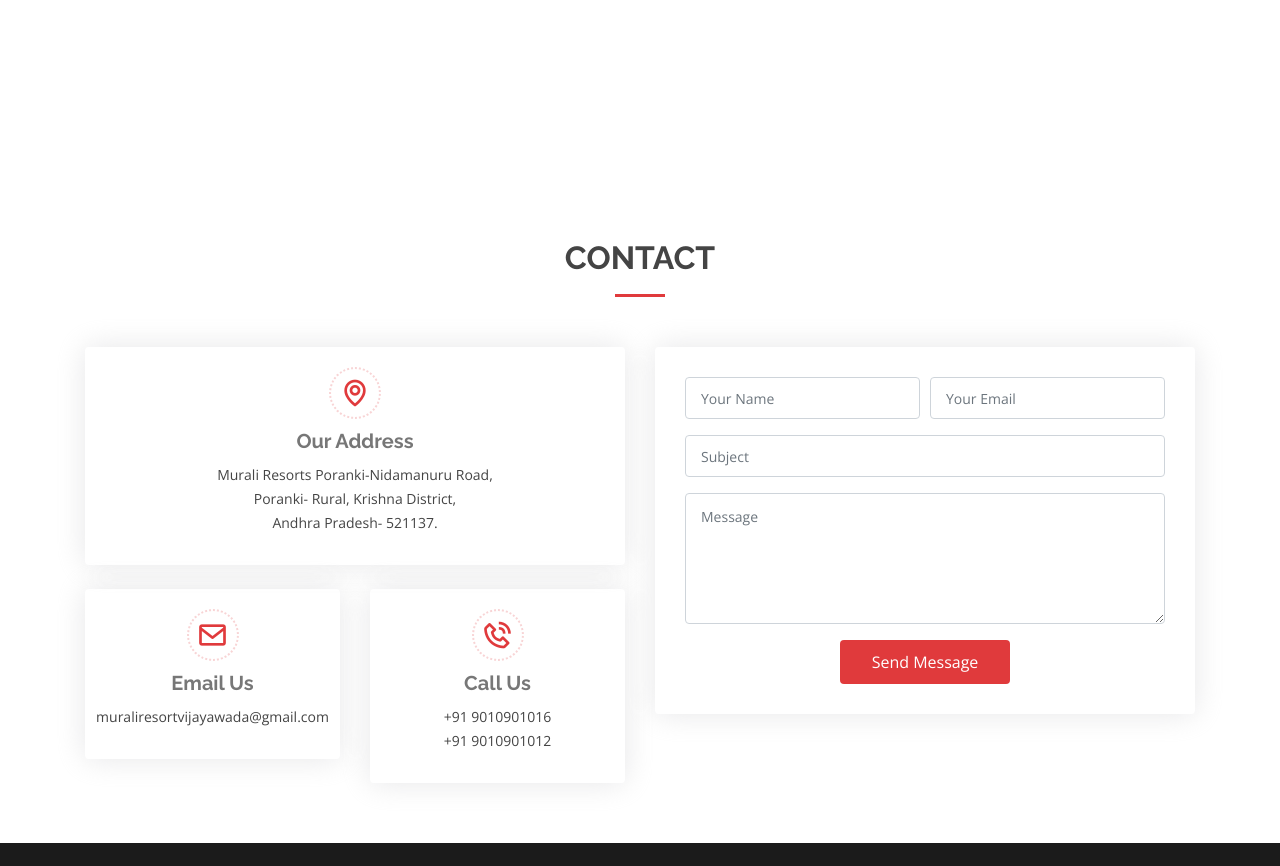
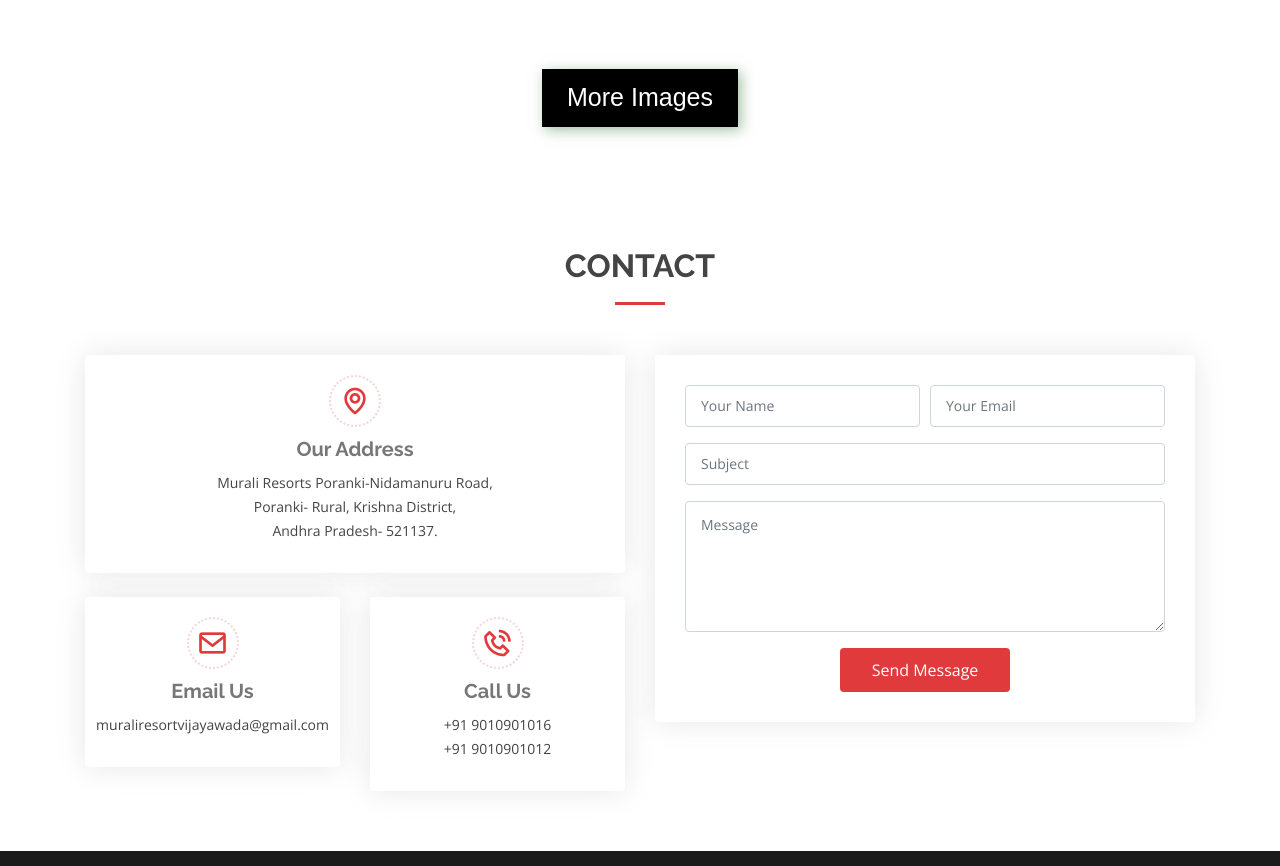
Before and after one commit to goligovardhanrao/Murali-Resort, a plain HTML site: page index.html in a window 1280 px wide. Shown: the part 5668-6534 px from the top of the page. Drawn offline with nearby package versions, Linux system fonts and the light colour scheme.

Commit message:
Add files via upload

```diff
--- a/assets/css/style.css
+++ b/assets/css/style.css
@@ -2269,3 +2269,88 @@
     max-width: 100%;
   }
 }
+
+
+
+
+
+
+.btn{
+  color: #fff;
+  background-color:black;
+  font-family: 'ABeeZee', sans-serif;
+  font-size: 25px;
+  font-weight: 700;
+  letter-spacing: 1px;
+  text-transform: capitalize;
+  padding: 8px 18px;
+  border-radius: 0;
+  box-shadow: .1em .1em .5em 0 rgba(66,127,71,.5);
+  overflow: hidden;
+  position: relative;
+  z-index: 1;
+  transition: all 0.5s;
+
+}
+.btn:hover,
+.btn:focus{
+  color: #fff;
+  background: rgb(66,127,71);
+}
+.btn:before,
+.btn:after,
+.btn span:before,
+.btn span:after{
+  content: "";
+  width: 50px;
+  height: 50px;
+  border-top: 3px solid rgb(103,244,113);
+  border-right: 3px solid rgb(103,244,113);
+  transform: rotate(45deg);
+  position: absolute;
+  top: 0;
+  left: -75px;
+  z-index: -1;
+  transition: left .6s ease;
+  transition-delay:.1s;
+}
+.btn:after{ transition-delay: .2s; }
+.btn span:before{ transition-delay: .3s; }
+.btn span:after{ transition-delay: .4s; }
+.btn:hover:before,
+.btn:hover:after,
+.btn:hover span:before,
+.btn:hover span:after{
+  left: 100%;
+}
+@media only screen and (max-width: 767px){
+  .btn{ margin-bottom: 20px; }
+}
+
+
+
+
+
+@media (max-width: 767px)
+{
+.container, .container-sm {
+    max-width: 100%;
+}
+}
+
+/* @media only screen and(max-width: 575px)
+{
+
+  .demonstrations a {
+     float: none!important;
+    width: 0px!important;
+  }
+
+.demonstrations a img {
+   width: 100%;
+   align-items: center;
+   justify-content: center;
+   text-align: center;
+   float: none!important;
+}
+} */
```
